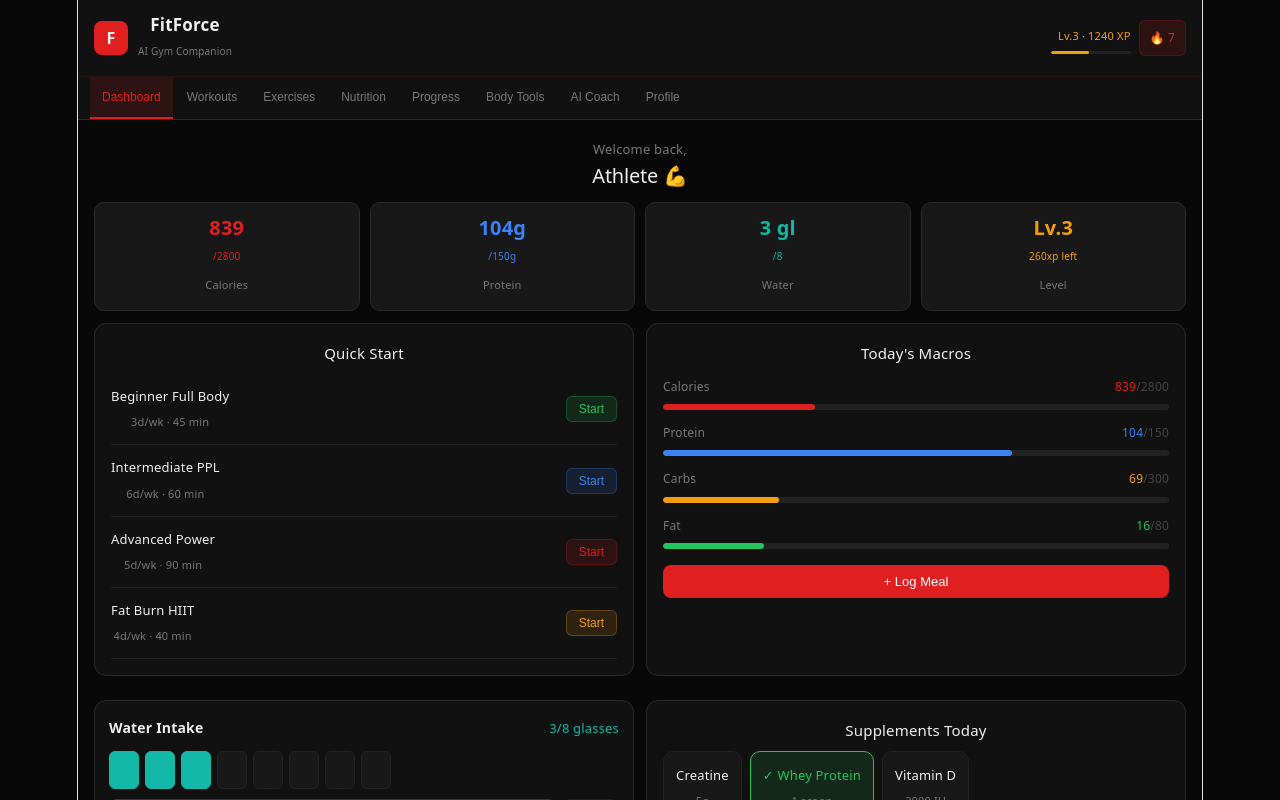
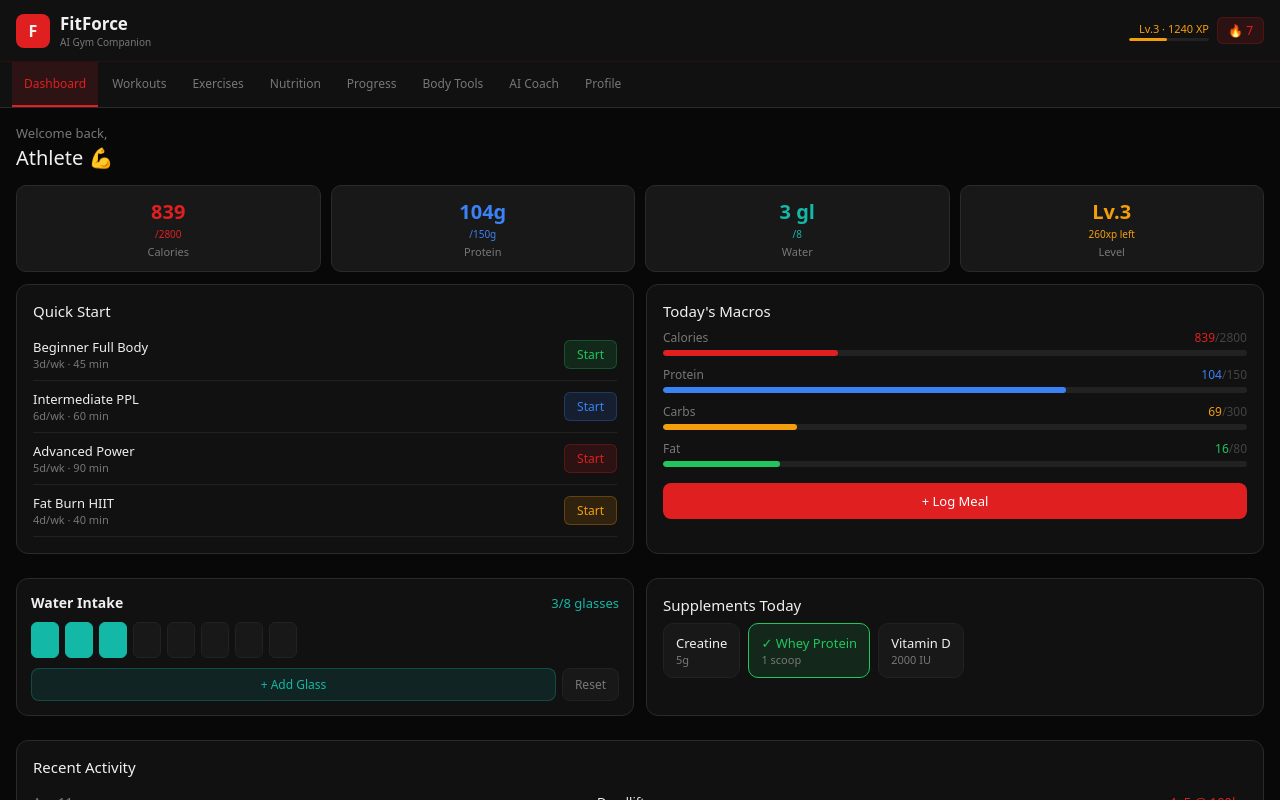
Before and after one commit to renlalani/fitforce-app, a React (Vite) app: page / in a window 1280 px wide. Shown: the top 800 px of the page. Built offline with nearby package versions, Linux system fonts and the light colour scheme.

Commit message:
Update width

```diff
--- a/src/index.css
+++ b/src/index.css
@@ -1,112 +1,95 @@
+* {
+  margin: 0;
+  padding: 0;
+  box-sizing: border-box;
+}
+
 :root {
-  --text: #6b6375;
-  --text-h: #08060d;
-  --bg: #fff;
-  --border: #e5e4e7;
-  --code-bg: #f4f3ec;
-  --accent: #aa3bff;
-  --accent-bg: rgba(170, 59, 255, 0.1);
-  --accent-border: rgba(170, 59, 255, 0.5);
-  --social-bg: rgba(244, 243, 236, 0.5);
-  --shadow:
-    rgba(0, 0, 0, 0.1) 0 10px 15px -3px, rgba(0, 0, 0, 0.05) 0 4px 6px -2px;
+  --text: #9ca3af;
+  --text-h: #f3f4f6;
+  --bg: #080808;
+  --border: #2e303a;
+  --code-bg: #1f2028;
+  --accent: #c084fc;
+  --accent-bg: rgba(192, 132, 252, 0.15);
+  --accent-border: rgba(192, 132, 252, 0.5);
+  --social-bg: rgba(47, 48, 58, 0.5);
 
-  --sans: system-ui, 'Segoe UI', Roboto, sans-serif;
-  --heading: system-ui, 'Segoe UI', Roboto, sans-serif;
-  --mono: ui-monospace, Consolas, monospace;
+  font-family: Inter, system-ui, -apple-system, BlinkMacSystemFont, "Segoe UI",
+    Roboto, Arial, sans-serif;
 
-  font: 18px/145% var(--sans);
-  letter-spacing: 0.18px;
-  color-scheme: light dark;
   color: var(--text);
   background: var(--bg);
   font-synthesis: none;
   text-rendering: optimizeLegibility;
   -webkit-font-smoothing: antialiased;
   -moz-osx-font-smoothing: grayscale;
-
-  @media (max-width: 1024px) {
-    font-size: 16px;
-  }
 }
 
-@media (prefers-color-scheme: dark) {
-  :root {
-    --text: #9ca3af;
-    --text-h: #f3f4f6;
-    --bg: #16171d;
-    --border: #2e303a;
-    --code-bg: #1f2028;
-    --accent: #c084fc;
-    --accent-bg: rgba(192, 132, 252, 0.15);
-    --accent-border: rgba(192, 132, 252, 0.5);
-    --social-bg: rgba(47, 48, 58, 0.5);
-    --shadow:
-      rgba(0, 0, 0, 0.4) 0 10px 15px -3px, rgba(0, 0, 0, 0.25) 0 4px 6px -2px;
-  }
-
-  #social .button-icon {
-    filter: invert(1) brightness(2);
-  }
+html,
+body,
+#root {
+  width: 100%;
+  min-height: 100vh;
 }
 
-#root {
-  width: 1126px;
-  max-width: 100%;
-  margin: 0 auto;
-  text-align: center;
-  border-inline: 1px solid var(--border);
-  min-height: 100svh;
-  display: flex;
-  flex-direction: column;
-  box-sizing: border-box;
+html {
+  overflow-x: hidden;
 }
 
 body {
   margin: 0;
-  background-color: #080808;
+  padding: 0;
+  background: #080808;
+  color: #fff;
+  overflow-x: hidden;
+}
+
+#root {
+  width: 100%;
+  max-width: none;
+  min-height: 100vh;
+  margin: 0;
+  padding: 0;
+  display: flex;
+  flex-direction: column;
+  background: #080808;
 }
 
 h1,
-h2 {
-  font-family: var(--heading);
-  font-weight: 500;
-  color: var(--text-h);
+h2,
+h3,
+h4,
+h5,
+h6 {
+  color: #ffffff;
+  font-weight: 600;
 }
 
-h1 {
-  font-size: 56px;
-  letter-spacing: -1.68px;
-  margin: 32px 0;
-  @media (max-width: 1024px) {
-    font-size: 36px;
-    margin: 20px 0;
-  }
-}
-h2 {
-  font-size: 24px;
-  line-height: 118%;
-  letter-spacing: -0.24px;
-  margin: 0 0 8px;
-  @media (max-width: 1024px) {
-    font-size: 20px;
-  }
-}
 p {
   margin: 0;
 }
 
-code,
-.counter {
-  font-family: var(--mono);
-  display: inline-flex;
-  border-radius: 4px;
-  color: var(--text-h);
+a {
+  color: inherit;
+  text-decoration: none;
+}
+
+button,
+input,
+textarea,
+select {
+  font: inherit;
+}
+
+img {
+  max-width: 100%;
+  display: block;
 }
 
 code {
-  font-size: 15px;
-  line-height: 135%;
-  padding: 4px 8px;
-  background: var(--code-bg);
+  font-family: Consolas, monospace;
+  background: #1f2028;
+  padding: 2px 6px;
+  border-radius: 4px;
 }
```
